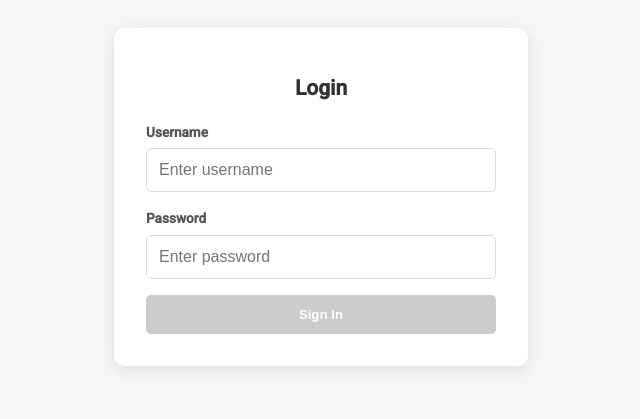
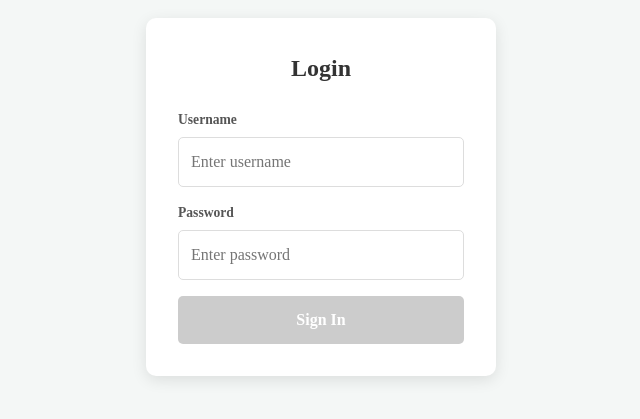
Before and after one commit to singhram/krishnaFund, an Angular app: page /login in a window 1280 px wide. Shown: the part 203-622 px from the top of the page, without its empty margins (319-959 px from the left). Built offline with nearby package versions, Linux system fonts and the light colour scheme.

Commit message:
update css

```diff
--- a/src/app/app.scss
+++ b/src/app/app.scss
@@ -5,19 +5,19 @@
   background-color: #f4f7f6; // Optional: light grey background
 }
 
-main {
-  width: 100%;
-  display: flex;
-  flex-direction: column;
+// main {
+//   width: 100%;
+//   display: flex;
+//   flex-direction: column;
 
-  max-height: 100vh;
-  overflow-y: scroll;
-  /* Remove justify-content: center; it causes the "top overflow" bug */
+//   max-height: 100vh;
+//   overflow-y: scroll;
+//   /* Remove justify-content: center; it causes the "top overflow" bug */
 
-  /* Use padding for top/bottom spacing instead */
-  padding: 5rem 1rem;
+//   /* Use padding for top/bottom spacing instead */
+//   padding: 5rem 1rem;
 
-  /* This ensures the content doesn't get stuck to the top on big screens */
-  min-height: 100vh;
-  box-sizing: border-box;
-}
+//   /* This ensures the content doesn't get stuck to the top on big screens */
+//   min-height: 100vh;
+//   box-sizing: border-box;
+// }
--- a/src/app/modules/core/components/grouplist/grouplist.scss
+++ b/src/app/modules/core/components/grouplist/grouplist.scss
@@ -98,3 +98,50 @@ table {
 :host{
   max-width: 100%;
 }
+.group-details {
+  display: grid;
+  grid-template-columns: repeat(2, 1fr);
+  gap: 12px;
+  margin-top: 10px;
+}
+
+.detail-item {
+  display: flex;
+  flex-direction: column;
+  padding: 8px;
+  background: #f7f7f7;
+  border-radius: 6px;
+}
+
+.label {
+  font-size: 12px;
+  color: #777;
+  margin-bottom: 2px;
+}
+
+/* Buttons */
+.actions {
+  margin-top: 15px;
+  display: flex;
+  gap: 10px;
+}
+
+/* 📱 Mobile */
+@media (max-width: 600px) {
+
+  .group-details {
+    grid-template-columns: repeat(2, 1fr); /* still 2 items per row */
+  }
+
+  .actions {
+    flex-direction: column;
+  }
+
+  .actions button {
+    width: 100%;
+  }
+}
+.top-actions{
+  display: flex;
+  justify-content: space-between;
+}
--- a/src/app/modules/core/components/grouplist/grouplist.ts
+++ b/src/app/modules/core/components/grouplist/grouplist.ts
@@ -5,10 +5,11 @@ import { RouterLink } from '@angular/router';
 import { GroupService } from '@app/services/group/group.service';
 import { takeUntilDestroyed } from '@angular/core/rxjs-interop';
 import { GroupInterface } from '@app/models/group.model';
+import { MatExpansionModule } from '@angular/material/expansion';
 
 @Component({
   selector: 'app-grouplist',
-  imports: [CommonModule, RouterLink],
+  imports: [CommonModule, RouterLink,MatExpansionModule],
   templateUrl: './grouplist.html',
   styleUrl: './grouplist.scss',
 })
--- a/src/app/modules/core/components/userlist/userlist.html
+++ b/src/app/modules/core/components/userlist/userlist.html
@@ -30,7 +30,7 @@
             <button class="edit-btn" [routerLink]="['/user/edit', user.userId]">Edit</button>
           </td>
            <td>
-            <button class="delete-btn add-group" (click)="deleteUser(user.userId)">Delete</button>
+            <button class="delete-btn add-group" (click)="deleteUser(user)">Delete</button>
           </td>
         </tr>
       } @empty {
--- a/src/app/modules/core/components/userlist/userlist.ts
+++ b/src/app/modules/core/components/userlist/userlist.ts
@@ -4,6 +4,8 @@ import { RouterLink } from '@angular/router'; // Required for links to work
 import { User } from '@app/models/user.model';
 import { UserService } from '@app/services/user.service';
 import { ChangeDetectorRef } from '@angular/core'; // 1. Import this
+import { ConfirmationModal } from '../../modal/confirmation-modal/confirmation-modal';
+import { MatDialog } from '@angular/material/dialog';
 
 @Component({
   selector: 'app-userlist',
@@ -13,9 +15,9 @@ import { ChangeDetectorRef } from '@angular/core'; // 1. Import this
   styleUrl: './userlist.scss',
 })
 export class Userlist implements OnInit {
-  public users: User[] =  []// Initialize as an empty array
+  public users: User[] = []// Initialize as an empty array
   private destroyRef = inject(DestroyRef);
-  constructor(private userservice: UserService, private cdr: ChangeDetectorRef) {
+  constructor(private userservice: UserService, private cdr: ChangeDetectorRef, public dialog: MatDialog) {
 
   }
   ngOnInit(): void {
@@ -25,23 +27,35 @@ export class Userlist implements OnInit {
     this.userservice.getUsers()
       .pipe(takeUntilDestroyed(this.destroyRef)) // Auto-cleanup magic
       .subscribe({
-        next: (data: User[] ) => {
-          this.users = data?.sort((a:any,b:any)=>a.name.localeCompare(b.name));
+        next: (data: User[]) => {
+          this.users = data?.sort((a: any, b: any) => a.name.localeCompare(b.name));
           console.log('Fetched users:', this.users);
           this.cdr.markForCheck(); // Manually trigger change detection
         },
         error: (err) => console.error(err)
       });
   }
-  deleteUser(userId:string) {
-    this.userservice.deleteUser(userId)
+  deleteUser(user: any) {
+
+    const dialogRef = this.dialog.open(ConfirmationModal, {
+      width: '400px',
+      data: { message: "Are you sure to delete", name: user.name, delete: true }, // Optional: pass data
+      disableClose: false // Prevents closing by clicking outside
+    });
+    dialogRef.afterClosed().subscribe((result: any) => {
+      if (result) {
+        this.userservice.deleteUser(user.userId)
           .pipe(takeUntilDestroyed(this.destroyRef))
           .subscribe({
             next: () => {
-          console.log(`User with ID ${userId} deleted successfully.`);
               this.getUsers(); // Refresh the user list after deletion
             },
-        error: (err) => console.error(`Error deleting user with ID ${userId}:`, err)
+            error: (err) => console.error(`Error deleting user with ID ${user.name}:`, err)
           });
+
+      }
+    });
+
+
   }
 }
--- a/src/environments/environment.development.ts
+++ b/src/environments/environment.development.ts
@@ -1,5 +1,5 @@
 export const environment = {
   production: false,
-  baseurl:'http://192.168.0.102:5100/api/',
+  baseurl:'http://192.168.0.104:5100/api/',
   userBaseUrl: 'users' // Local NestJS
 };
--- a/src/environments/environment.ts
+++ b/src/environments/environment.ts
@@ -1,5 +1,5 @@
 export const environment = {
   production: false,
-  baseurl: 'http://192.168.0.102:5100/api/',
+  baseurl: 'http://192.168.0.104:5100/api',
   userBaseUrl: 'users' // Local NestJS
 };
--- a/src/styles.scss
+++ b/src/styles.scss
@@ -6,44 +6,47 @@
 // custom components at https://material.angular.dev/guide/theming
 
 @use '@angular/material' as mat;
-html, body {
-  height: 100%;
-  margin: 0;
-  padding: 0;
-  overflow-x: scroll; /* Prevent horizontal side-scrolling */
-}
 
-html {
-  height: 100%;
-  @include mat.theme((
-    color: (
-      primary: mat.$azure-palette,
-      tertiary: mat.$blue-palette,
-    ),
-    typography: Roboto,
-    density: 0,
-  ));
-}
+@layer reset, tokens, base, layout, components, utilities;
+@import url('./styles/reset.scss');
+// html, body {
+//   height: 100%;
+//   margin: 0;
+//   padding: 0;
+//   overflow-x: scroll; /* Prevent horizontal side-scrolling */
+// }
 
-body {
-  // Default the application to a light color theme. This can be changed to
-  // `dark` to enable the dark color theme, or to `light dark` to defer to the
-  // user's system settings.
-  color-scheme: light;
-  display: flex;
-  justify-content:center ;
-  align-items: center;
-  // Set a default background, font and text colors for the application using
-  // Angular Material's system-level CSS variables. Learn more about these
-  // variables at https://material.angular.dev/guide/system-variables
-  background-color: var(--mat-sys-surface);
-  color: var(--mat-sys-on-surface);
-  font: var(--mat-sys-body-medium);
+// html {
+//   height: 100%;
+//   @include mat.theme((
+//     color: (
+//       primary: mat.$azure-palette,
+//       tertiary: mat.$blue-palette,
+//     ),
+//     typography: Roboto,
+//     density: 0,
+//   ));
+// }
 
-  // Reset the user agent margin.
-  margin: 0;
-  height: 100%;
-}
+// body {
+//   // Default the application to a light color theme. This can be changed to
+//   // `dark` to enable the dark color theme, or to `light dark` to defer to the
+//   // user's system settings.
+//   color-scheme: light;
+//   display: flex;
+//   justify-content:center ;
+//   align-items: center;
+//   // Set a default background, font and text colors for the application using
+//   // Angular Material's system-level CSS variables. Learn more about these
+//   // variables at https://material.angular.dev/guide/system-variables
+//   background-color: var(--mat-sys-surface);
+//   color: var(--mat-sys-on-surface);
+//   font: var(--mat-sys-body-medium);
+
+//   // Reset the user agent margin.
+//   margin: 0;
+//   height: 100%;
+// }
 /* You can add global styles to this file, and also import other style files */
 .form-container {
   // max-width: 500px;
--- /dev/null
+++ b/src/styles/reset.scss
@@ -0,0 +1,98 @@
+@layer reset {
+
+    /* Box sizing rules */
+    *,
+    *::before,
+    *::after {
+        box-sizing: border-box;
+    }
+
+    /* Remove default margin */
+    * {
+        margin: 0;
+    }
+
+    /* Smooth scroll */
+    html:focus-within {
+        scroll-behavior: smooth;
+    }
+
+    html,
+    body {
+        height: 100%;
+    }
+
+    body {
+        text-rendering: optimizeSpeed;
+        line-height: 1.5;
+        -webkit-font-smoothing: antialiased;
+    }
+
+    /* Remove list styles */
+    ul[role='list'],
+    ol[role='list'] {
+        list-style: none;
+    }
+
+    /* Media defaults */
+    img,
+    picture,
+    video,
+    canvas,
+    svg {
+        display: block;
+        max-width: 100%;
+    }
+
+    /* Form inheritance */
+    input,
+    button,
+    textarea,
+    select {
+        font: inherit;
+    }
+
+    /* Button reset */
+    button {
+        background: none;
+        border: none;
+        cursor: pointer;
+    }
+
+    /* Prevent text overflow */
+    p,
+    h1,
+    h2,
+    h3,
+    h4,
+    h5,
+    h6 {
+        overflow-wrap: break-word;
+    }
+}
+@layer layout {
+
+  .container {
+    width: min(100% - 2rem, 1200px);
+    margin-inline: auto;
+  }
+
+  .grid {
+    display: grid;
+    gap: var(--spacing-md);
+  }
+
+  .grid-2 {
+    grid-template-columns: repeat(2, 1fr);
+  }
+
+  .flex {
+    display: flex;
+    gap: var(--spacing-md);
+  }
+
+  .stack > * + * {
+    margin-top: var(--spacing-md);
+  }
+
+}
```
Also changed, not shown: src/app/modules/core/components/grouplist/grouplist.html (+93 -2 lines). Lines whose indentation alone changed are shown as unchanged.
